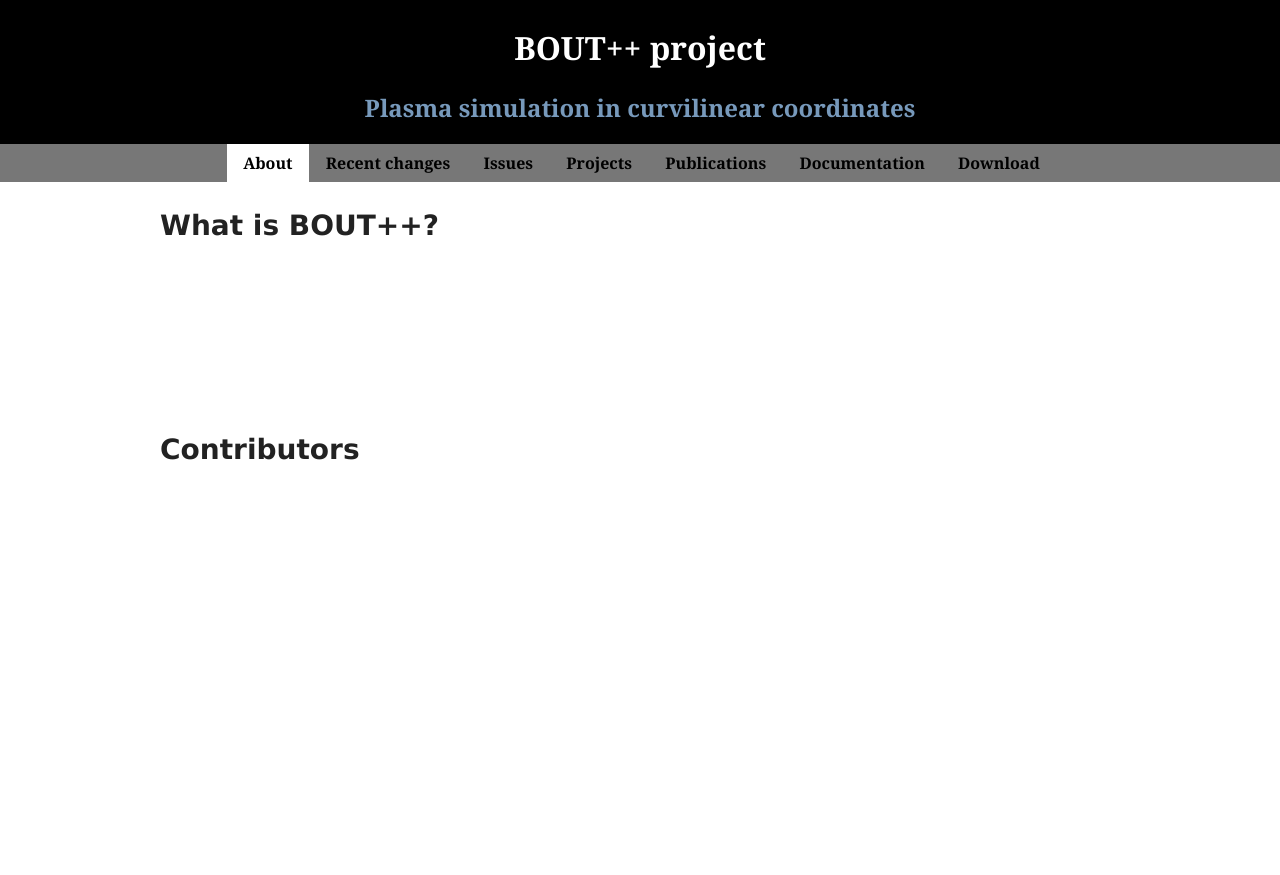
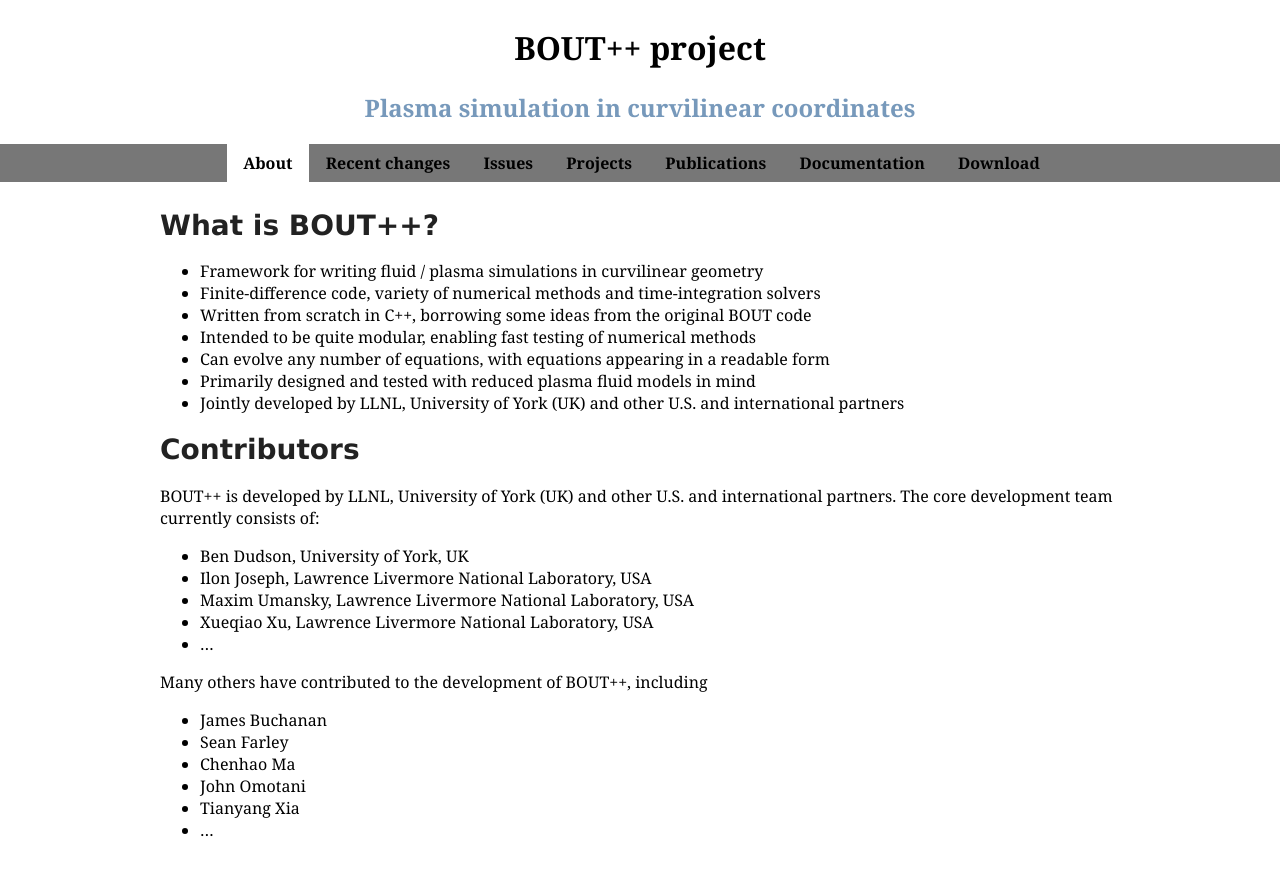
Before and after one commit to boutproject/boutproject.github.io, a Jekyll site: the page built from index.markdown, in a window 1280 px wide. Shown: the top 875 px of the page. Built offline with Jekyll 4.4.1, drawn with Linux system fonts in a browser that asks for light colours; Markdown is read by kramdown in place of the engine named in the settings.

Commit message:
More color changes

```diff
--- a/resources/css/screen.css
+++ b/resources/css/screen.css
@@ -10,7 +10,7 @@
 
 body {
 	background-color:#fff;
-	color:#fff;
+	color:#000;
 }
 
 li img {
@@ -21,9 +21,9 @@
 
 #hd {
 	padding:5px 0px 0px 0px;
-	background-color:#000;
+	background-color:#fff;
 	text-align:center;
-	color: #fff;
+	color: #000;
 	width:100%
 	top:0px;
 	left:0px;
```
